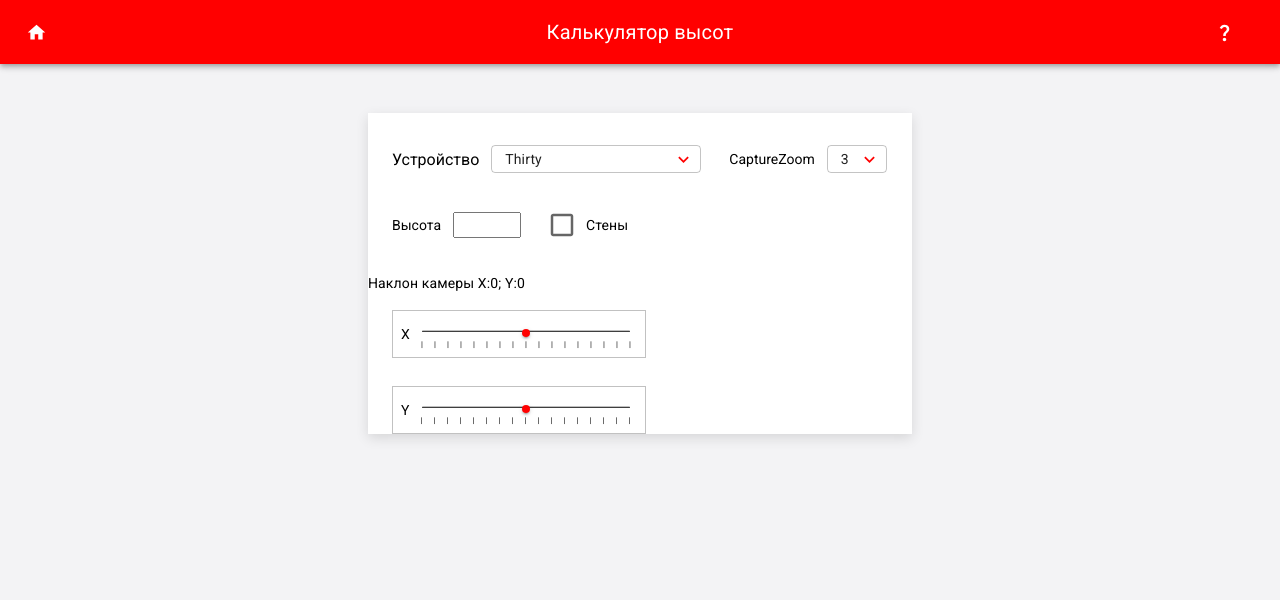
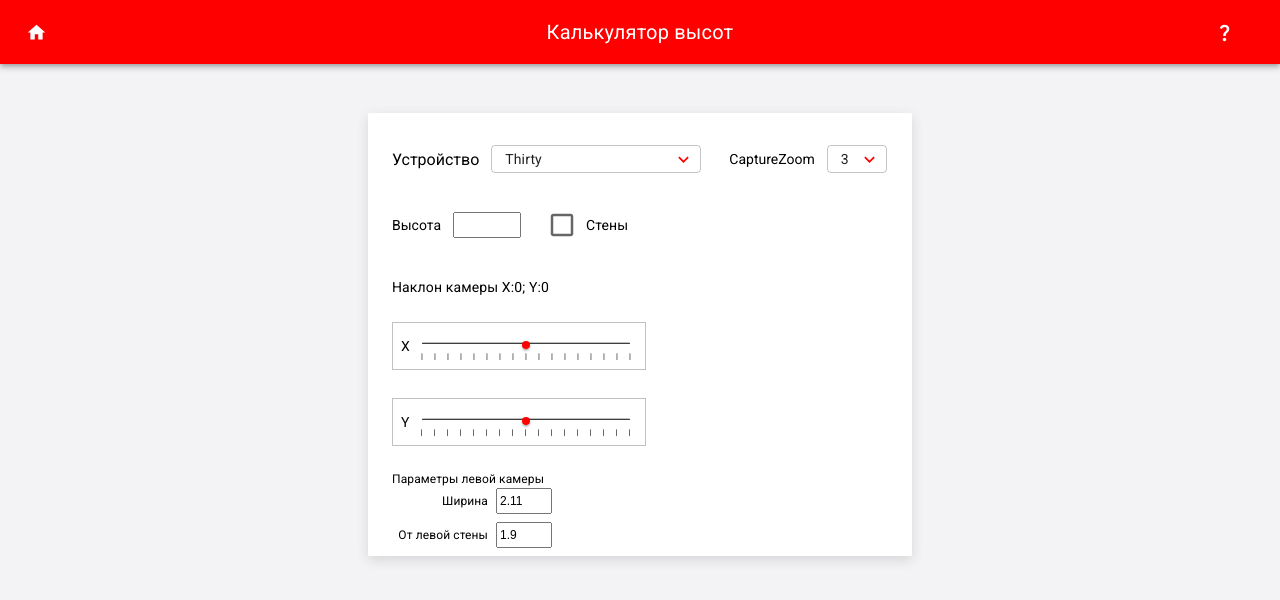
Before and after one commit to AsayShtolth/CalculationHeight, a React (Vite) app: page / in a window 1280 px wide. Shown: the top 600 px of the page. Built offline with nearby package versions, Linux system fonts and the light colour scheme.

Commit message:
Add result params

```diff
--- a/src/App.css
+++ b/src/App.css
@@ -31,7 +31,11 @@
   top: 20px !important;
   color: black !important;
 }
-
+.result__param{
+  width: 48px;
+   height: 20px ;
+   font-size: '12px'
+}
 a{
   color: white;
   text-decoration: none;
@@ -82,6 +86,17 @@ a{
   max-height: 35px;
   width: 236px;
 }
+.container__result{
+  width: 160px;
+  display: flex;
+  flex-direction: column;
+}
+.container__result__param{
+  display: flex;
+  align-items: center;
+  gap: 8px;
+  margin-bottom: 8px;
+}
 @media (max-width:900px) {
   .container{
      max-width: 600px;
--- a/src/App.jsx
+++ b/src/App.jsx
@@ -12,7 +12,8 @@ import KeyboardArrowDownIcon from '@mui/icons-material/KeyboardArrowDown';
 import FormControlLabel from '@mui/material/FormControlLabel';
 import Checkbox from '@mui/material/Checkbox';
 import { red } from '@mui/material/colors';
-import { Box, Slider } from '@mui/material';
+import { Box, Slider, TextField } from '@mui/material';
+import { Label } from '@mui/icons-material';
 
 
 function App() {
@@ -187,8 +188,11 @@ function App() {
             color: '#FF0000'}
          }}/>} label="Стены" />
         </div>
+        <Box sx={{ width: '100%' }}>
+        <Typography>Наклон камеры X:0; Y:0</Typography>
+        </Box>
   </div>
-  <Typography>Наклон камеры X:0; Y:0</Typography>
+
   <div className='container__params'>
         <div className='container__param uncle'>
         <Typography>Х</Typography>
@@ -221,6 +225,19 @@ function App() {
       </Box>
         </div>
         </div>
+        <div className='container__params'>
+<div className='container__result'>
+          <Typography align={'left'} noWrap={true} sx={{fontSize: '12px'}}>Параметры левой камеры</Typography>
+          <div className='container__result__param'>
+            <Typography   sx={{marginLeft: 'auto', fontSize: '12px'} } >Ширина</Typography>
+           <input className='result__param' type='text' value={2.11} style={{fontSize: '12px'}}></input>
+            </div>
+          <div className='container__result__param'>
+          <Typography noWrap={true} sx={{marginLeft: 'auto', fontSize: '12px'} }>От левой стены</Typography>
+          <input type='text' className='result__param' style={{fontSize: '12px'}} value={1.9}></input>
+          </div>
+        </div>
+</div>
 </div>
 
     </>
```
